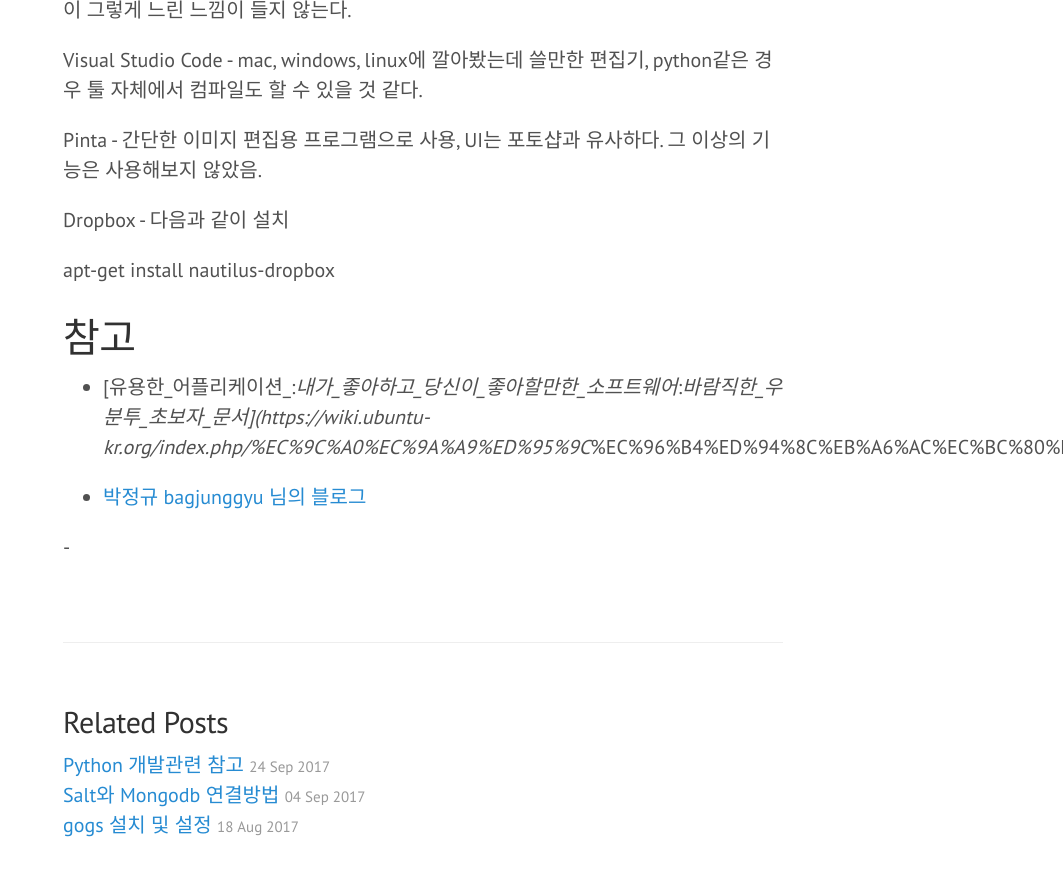
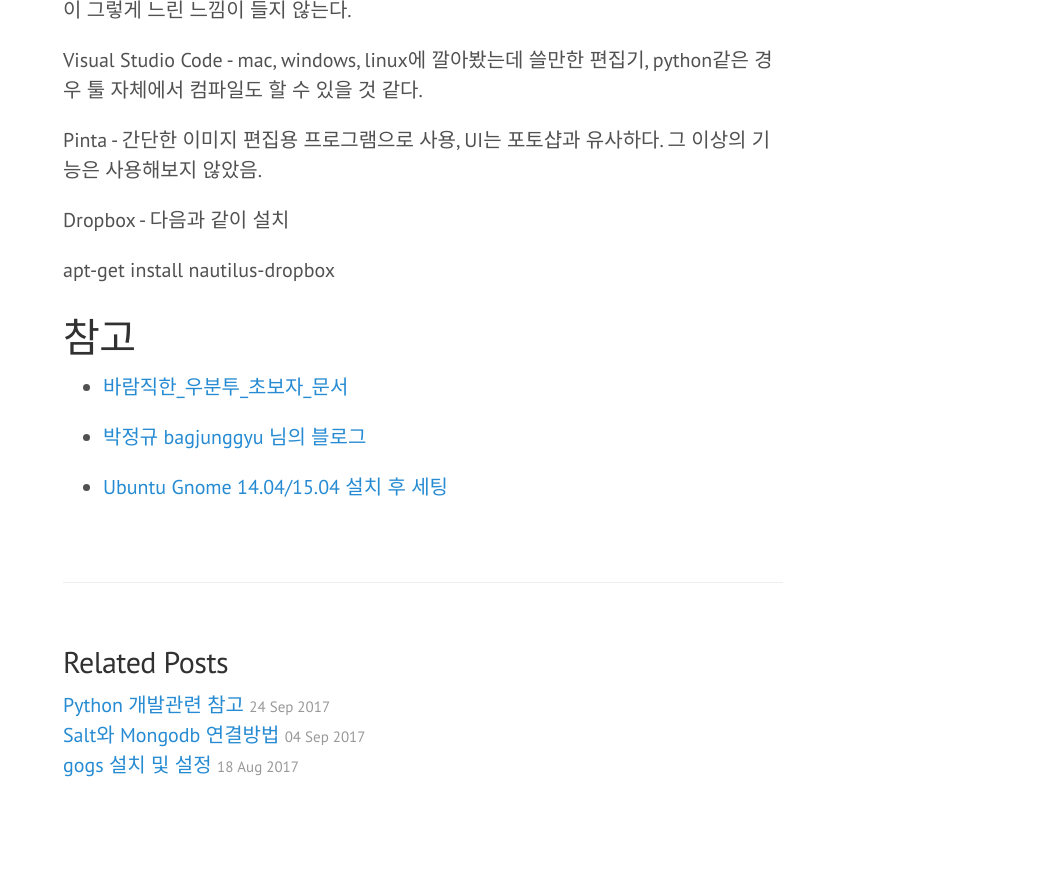
Before and after one commit to skaqud/skaqud.github.com, a Jekyll site: the page built from _posts/2017-08-02-Ubuntu-Gnome-install.markdown, in a window 1280 px wide and 900 px high, scrolled down 1828 px. Shown: the top 876 px of the window, without its empty margins (217-1280 px from the left). Built offline with Jekyll 4.4.1, drawn with Linux system fonts in a browser that asks for light colours; after the commit the page ends 2668 px from its top, so only the background shows below that.

Commit message:
update post

```diff
--- a/_posts/2017-08-02-Ubuntu-Gnome-install.markdown
+++ b/_posts/2017-08-02-Ubuntu-Gnome-install.markdown
@@ -73,8 +73,8 @@
 
 # 참고
 
-- [유용한_어플리케이션_:_내가_좋아하고_당신이_좋아할만한_소프트웨어_:_바람직한_우분투_초보자_문서](https://wiki.ubuntu-kr.org/index.php/%EC%9C%A0%EC%9A%A9%ED%95%9C_%EC%96%B4%ED%94%8C%EB%A6%AC%EC%BC%80%EC%9D%B4%EC%85%98_:_%EB%82%B4%EA%B0%80_%EC%A2%8B%EC%95%84%ED%95%98%EA%B3%A0_%EB%8B%B9%EC%8B%A0%EC%9D%B4_%EC%A2%8B%EC%95%84%ED%95%A0%EB%A7%8C%ED%95%9C_%EC%86%8C%ED%94%84%ED%8A%B8%EC%9B%A8%EC%96%B4_:_%EB%B0%94%EB%9E%8C%EC%A7%81%ED%95%9C_%EC%9A%B0%EB%B6%84%ED%88%AC_%EC%B4%88%EB%B3%B4%EC%9E%90_%EB%AC%B8%EC%84%9C)
+- [바람직한_우분투_초보자_문서](https://wiki.ubuntu-kr.org/index.php/%EC%9C%A0%EC%9A%A9%ED%95%9C_%EC%96%B4%ED%94%8C%EB%A6%AC%EC%BC%80%EC%9D%B4%EC%85%98_:_%EB%82%B4%EA%B0%80_%EC%A2%8B%EC%95%84%ED%95%98%EA%B3%A0_%EB%8B%B9%EC%8B%A0%EC%9D%B4_%EC%A2%8B%EC%95%84%ED%95%A0%EB%A7%8C%ED%95%9C_%EC%86%8C%ED%94%84%ED%8A%B8%EC%9B%A8%EC%96%B4_:_%EB%B0%94%EB%9E%8C%EC%A7%81%ED%95%9C_%EC%9A%B0%EB%B6%84%ED%88%AC_%EC%B4%88%EB%B3%B4%EC%9E%90_%EB%AC%B8%EC%84%9C)
 
 - [박정규 bagjunggyu 님의 블로그](http://bagjunggyu.blogspot.kr/)
 
--
+- [Ubuntu Gnome 14.04/15.04 설치 후 세팅](http://programmingsummaries.tistory.com/360)
```
